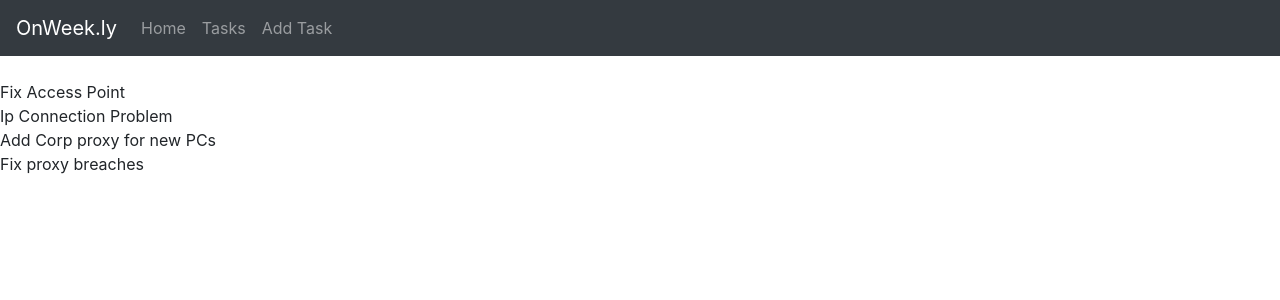
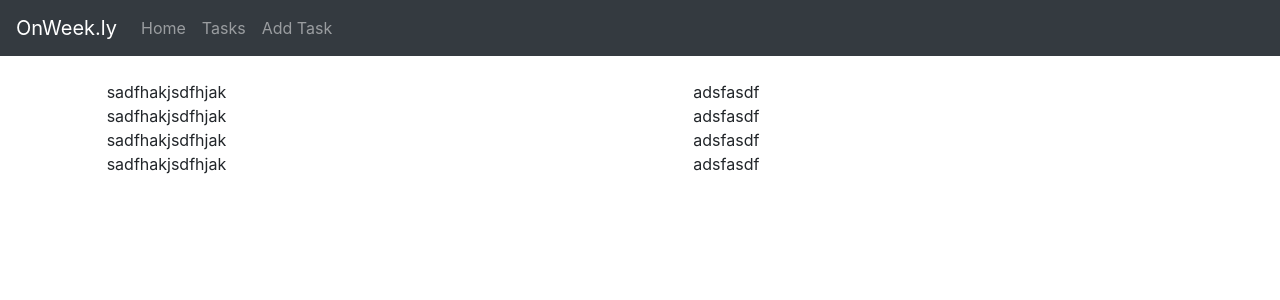
Before and after one commit to grglucastr/onweek.ly, a React (Create React App) app: page / in a window 1280 px wide. Shown: the top 300 px of the page. Built offline with nearby package versions, Linux system fonts and the light colour scheme.

Commit message:
Add Task list

```diff
--- a/src/components/tasks/TaskList.js
+++ b/src/components/tasks/TaskList.js
@@ -1,5 +1,7 @@
 import React, { Component } from 'react';
+import TaskListItem from './TaskListItem';
 import { connect } from 'react-redux';
+
 
 
 class TaskList extends Component {
@@ -13,9 +15,7 @@ class TaskList extends Component {
         <div className="task-list-container mt-4">
           {
             tasks.map(task => (
-              <div key={task.id} className="task-list-item">
-                { task.subject }
-              </div>
+              <TaskListItem key={task.id} task={task} />
             ))
           }
         </div>
--- /dev/null
+++ b/src/components/tasks/TaskListItem.js
@@ -0,0 +1,22 @@
+import React from 'react';
+import { Container, Row, Col } from 'react-bootstrap';
+
+
+const TaskListItem = ({task}) => {
+  return(
+    <>
+      <div key={task.id} className="task-list-item">
+        <Container fluid="true">
+          <Row>
+            <Col sm={1}></Col>
+            <Col>sadfhakjsdfhjak</Col>
+            <Col>adsfasdf</Col>
+          </Row>
+
+        </Container>
+      </div>
+    </>
+  )
+}
+
+export default TaskListItem;
```
